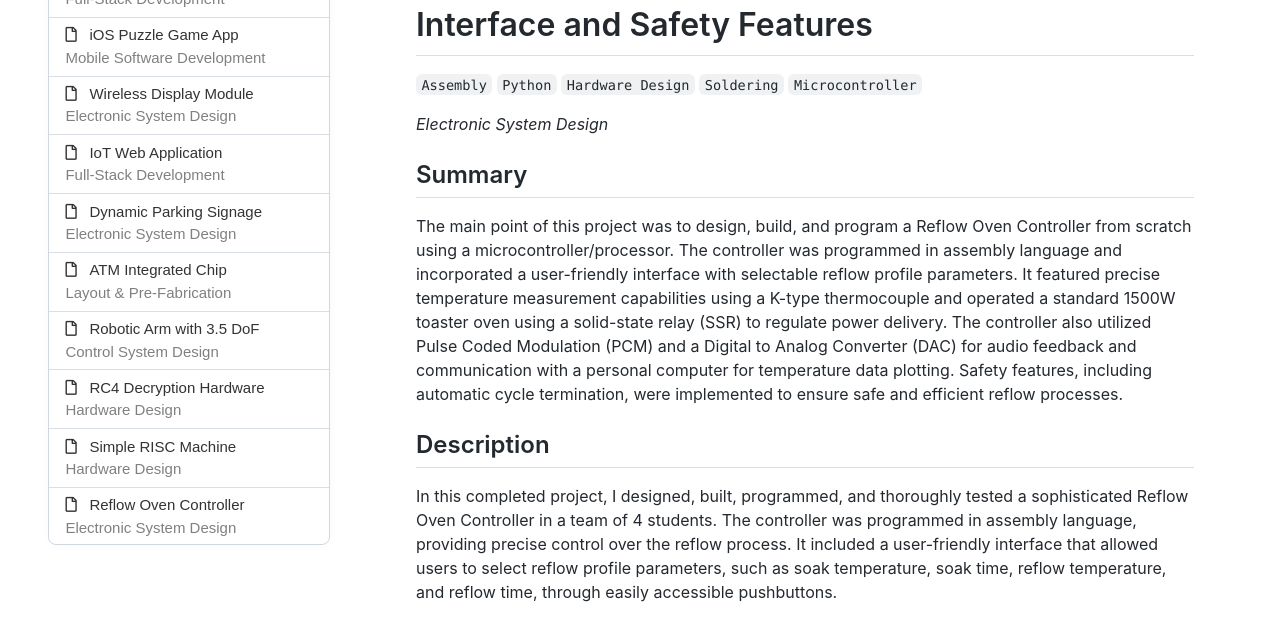
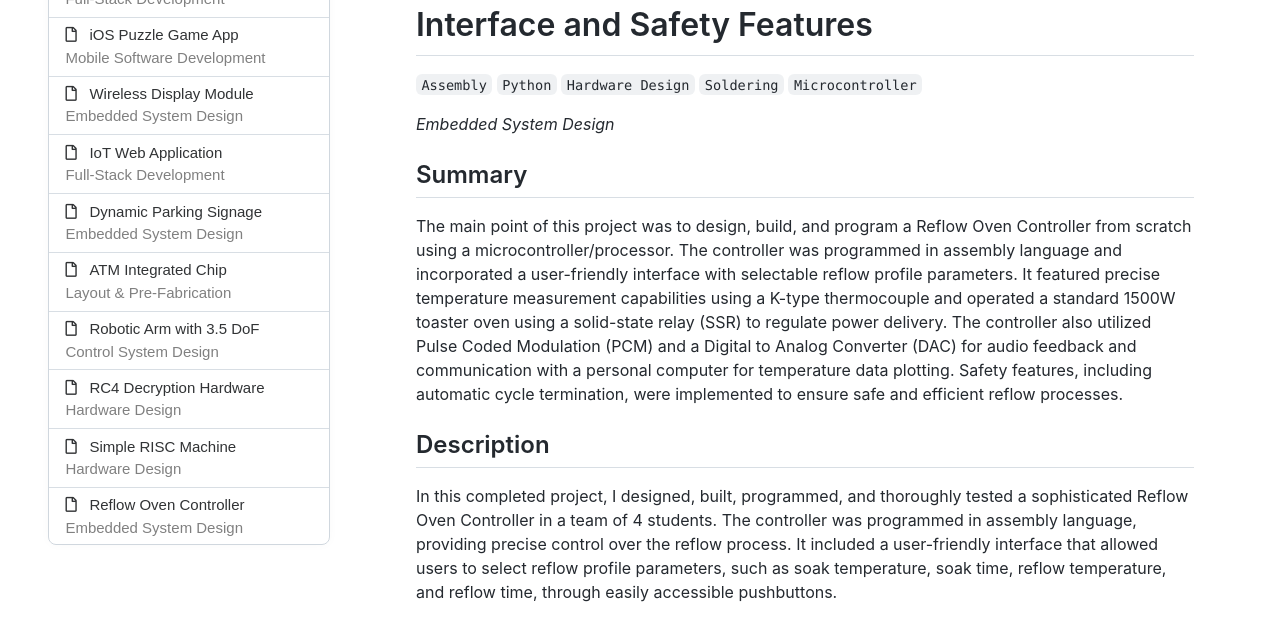
Before and after one commit to jaredgendron/jaredgendron.github.io, a Jekyll site: the page built from _projects/ReflowController.md, in a window 1280 px wide and 900 px high. Shown: the part 155-780 px from the top of the window. Built offline with Jekyll 4.4.1, drawn with Linux system fonts in a browser that asks for light colours; nearby versions of some CDN libraries.

Commit message:
changed project category titles

```diff
--- a/_projects/DisplayModule.md
+++ b/_projects/DisplayModule.md
@@ -2,7 +2,7 @@
 layout: project
 title: Wireless Display Module
 shortTitle: Wireless Display Module
-category: Electronic System Design
+category: Embedded System Design
 permalink: /portfolio/DisplayModule
 year: 5
 ---
--- a/_projects/MetalDetector.md
+++ b/_projects/MetalDetector.md
@@ -2,7 +2,7 @@
 layout: project
 title: Metal Detector with User-Intuitive Interface
 shortTitle: Metal Detector
-category: Electronic System Design
+category: Embedded System Design
 permalink: /portfolio/MetalDetector
 year: 2
 ---
--- a/_projects/ParkingSign.md
+++ b/_projects/ParkingSign.md
@@ -2,7 +2,7 @@
 layout: project
 title: Dynamic Parking Signage
 shortTitle: Dynamic Parking Signage
-category: Electronic System Design
+category: Embedded System Design
 permalink: /portfolio/ParkingSign
 year: 4
 ---
--- a/_projects/ReflowController.md
+++ b/_projects/ReflowController.md
@@ -2,7 +2,7 @@
 layout: project
 title: Reflow Oven Controller with Advanced User Interface and Safety Features
 shortTitle: Reflow Oven Controller
-category: Electronic System Design
+category: Embedded System Design
 permalink: /portfolio/ReflowController
 year: 2
 ---
```
